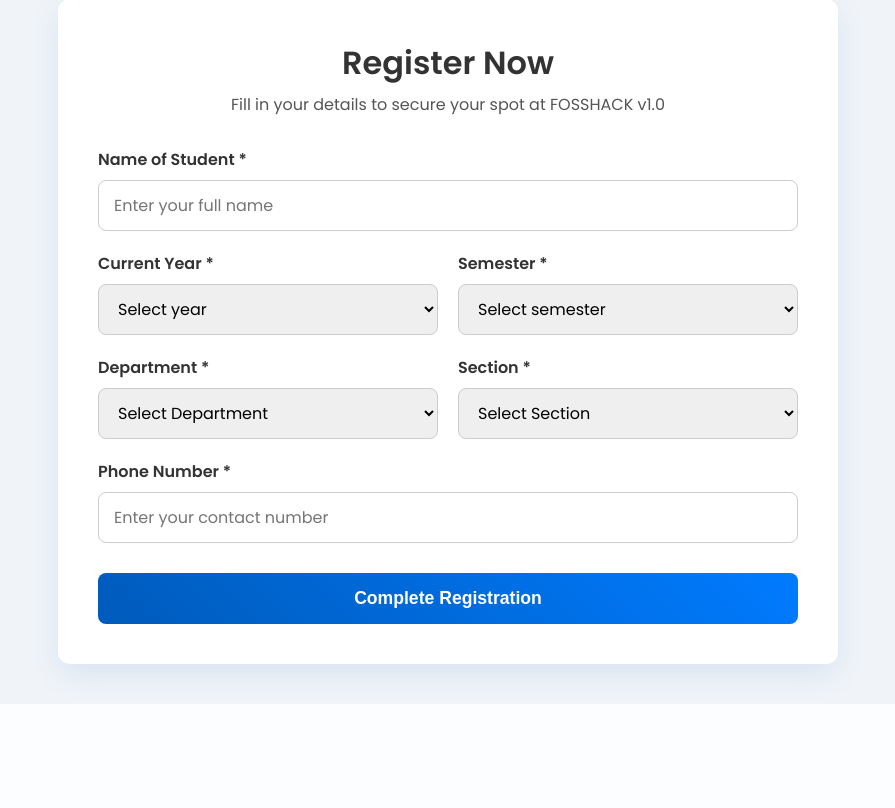
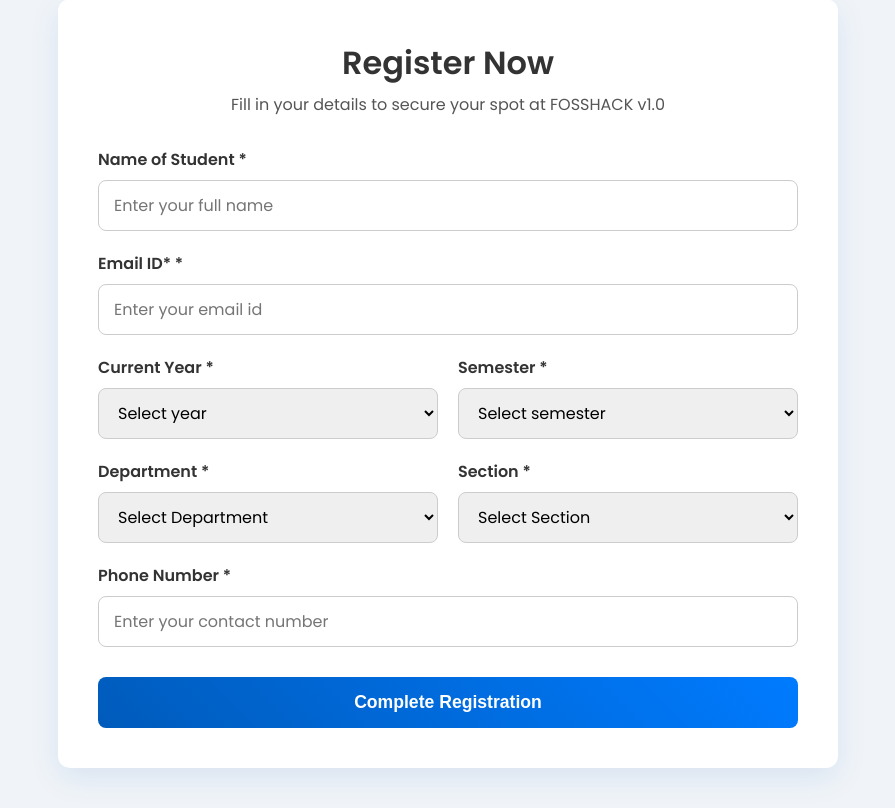
Before and after one commit to VibrantVinay/FOSSHACK-1.0-, a Flask app: page / in a window 1280 px wide. Shown: the part 631-1439 px from the top of the page, without its empty margins (192-1087 px from the left). Before the commit the page ends 1331 px from the top, so only its background shows below. Run offline with Flask 3, Linux system fonts and the light colour scheme; parts of the project's set-up code (start-up, migrations or seed data) failed here and were passed over.

Commit message:
Update index.html

```diff
--- a/templates/index.html
+++ b/templates/index.html
@@ -242,6 +242,11 @@
                         <input type="text" id="student-name" name="name" placeholder="Enter your full name" required>
                     </div>
 
+                      <div class="form-group">
+                        <label for="student-name">Email ID* *</label>
+                        <input type="text" id="student-email" name="email" placeholder="Enter your email id" required>
+                    </div>
+
                     <div class="form-row">
                         <div class="form-group">
                             <label for="current-year">Current Year *</label>
```
